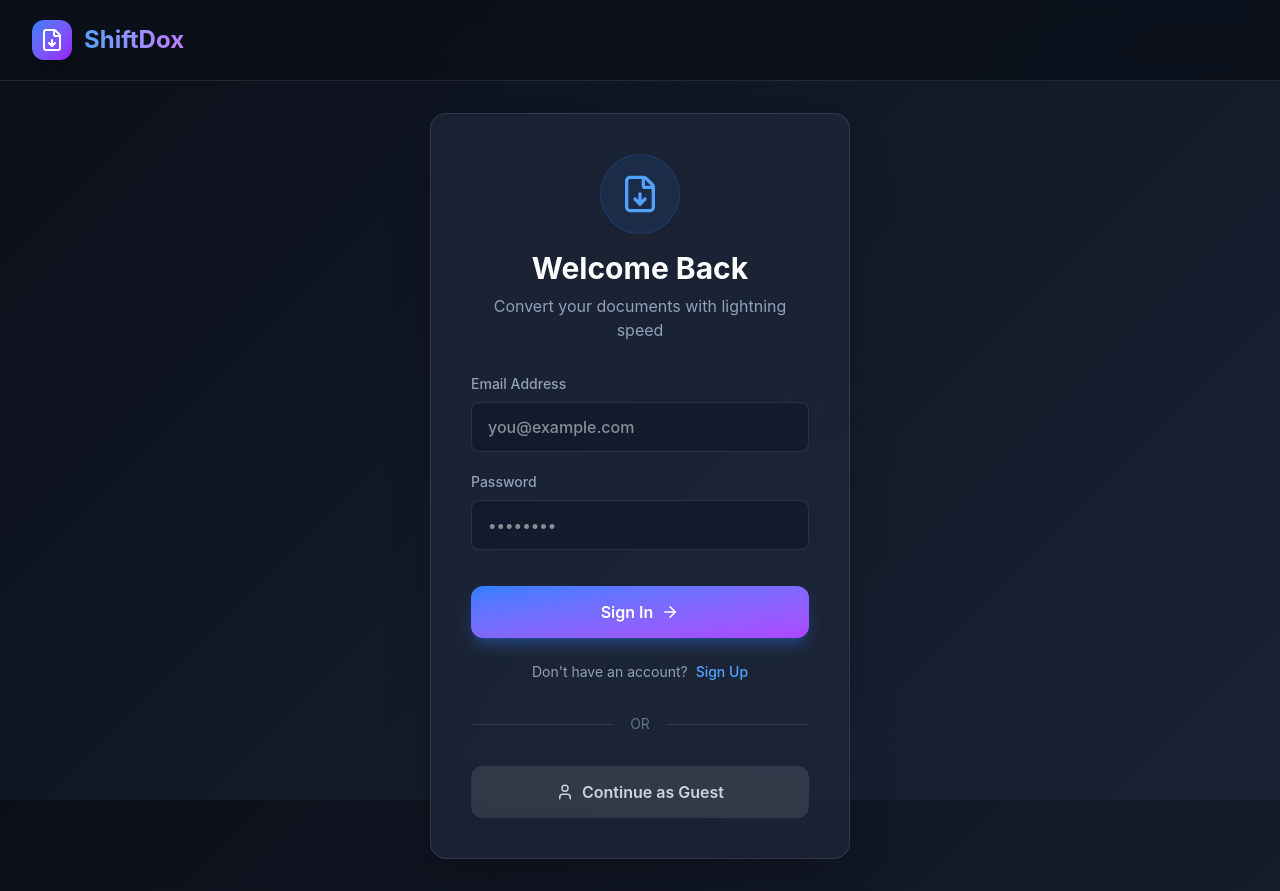
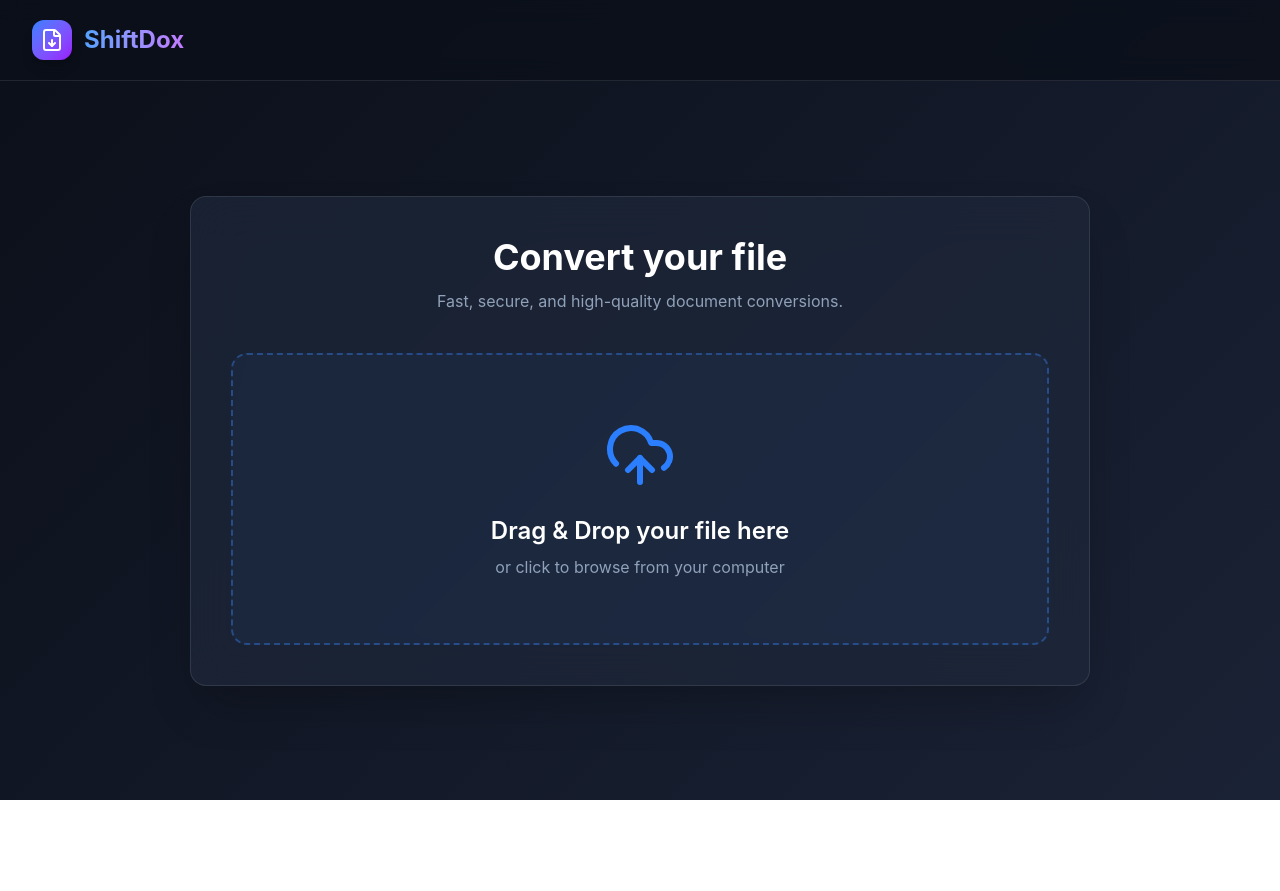
Before and after one commit to cjjimenez-dev/ShiftDox, a React (Vite) app in the folder frontend/: page / in a window 1280 px wide. After the commit the page ends 800 px from the top, so only its background shows below. Built offline with nearby package versions, Linux system fonts and the light colour scheme.

Commit message:
Remove authentication page and set Dashboard as the default route

```diff
--- a/frontend/src/App.tsx
+++ b/frontend/src/App.tsx
@@ -1,6 +1,5 @@
 import { BrowserRouter as Router, Routes, Route } from 'react-router-dom';
 import Navbar from './components/Navbar';
-import AuthPage from './pages/AuthPage';
 import DashboardPage from './pages/DashboardPage';
 import './index.css';
 
@@ -11,8 +10,7 @@ function App() {
         <Navbar />
         <main className="flex-1 flex justify-center items-center p-8">
           <Routes>
-            <Route path="/" element={<AuthPage />} />
-            <Route path="/dashboard" element={<DashboardPage />} />
+            <Route path="*" element={<DashboardPage />} />
           </Routes>
         </main>
       </div>
--- a/frontend/src/components/Navbar.tsx
+++ b/frontend/src/components/Navbar.tsx
@@ -1,13 +1,7 @@
-import { FileDown, LogOut } from 'lucide-react';
-import { useNavigate, useLocation } from 'react-router-dom';
+import { FileDown } from 'lucide-react';
 import { motion } from 'framer-motion';
 
 export default function Navbar() {
-  const navigate = useNavigate();
-  const location = useLocation();
-
-  const isAuthPage = location.pathname === '/';
-
   return (
     <motion.nav
       initial={{ y: -50, opacity: 0 }}
@@ -22,19 +16,6 @@ export default function Navbar() {
           ShiftDox
         </span>
       </div>
-
-      {!isAuthPage && (
-        <div className="flex items-center gap-6">
-          <motion.button
-            whileHover={{ scale: 1.05 }}
-            whileTap={{ scale: 0.95 }}
-            className="btn-secondary !py-2 !px-4 !w-auto text-sm"
-            onClick={() => navigate('/')}
-          >
-            <LogOut size={16} /> Exit
-          </motion.button>
-        </div>
-      )}
     </motion.nav>
   );
 }
--- a/frontend/src/pages/AuthPage.tsx
+++ /dev/null
@@ -1,97 +0,0 @@
-import { useState } from 'react';
-import { useNavigate } from 'react-router-dom';
-import { FileDown, ArrowRight, User } from 'lucide-react';
-import { motion, AnimatePresence } from 'framer-motion';
-
-export default function AuthPage() {
-  const [isLogin, setIsLogin] = useState(true);
-  const navigate = useNavigate();
-
-  const handleSubmit = (e: React.FormEvent) => {
-    e.preventDefault();
-    navigate('/dashboard');
-  };
-
-  return (
-    <motion.div
-      initial={{ opacity: 0, y: 20 }}
-      animate={{ opacity: 1, y: 0 }}
-      transition={{ duration: 0.5, ease: 'easeOut' }}
-      className="w-full max-w-[420px]"
-    >
-      <div className="glass-panel p-10 text-center">
-        <div className="mb-8 flex flex-col items-center">
-          <motion.div
-            whileHover={{ rotate: 180 }}
-            transition={{ duration: 0.4 }}
-            className="w-20 h-20 bg-blue-500/10 rounded-full flex items-center justify-center mb-4 border border-blue-500/20"
-          >
-            <FileDown size={40} className="text-blue-400" />
-          </motion.div>
-          <h1 className="text-3xl font-bold mb-2 text-white">
-            {isLogin ? 'Welcome Back' : 'Create Account'}
-          </h1>
-          <p className="text-slate-400">Convert your documents with lightning speed</p>
-        </div>
-
-        <form onSubmit={handleSubmit} className="text-left space-y-5">
-          <AnimatePresence mode="popLayout">
-            {!isLogin && (
-              <motion.div
-                initial={{ opacity: 0, height: 0 }}
-                animate={{ opacity: 1, height: 'auto' }}
-                exit={{ opacity: 0, height: 0 }}
-              >
-                <label className="block mb-2 text-sm font-medium text-slate-400">Full Name</label>
-                <input type="text" className="input-field" placeholder="John Doe" required={!isLogin} />
-              </motion.div>
-            )}
-          </AnimatePresence>
-
-          <div>
-            <label className="block mb-2 text-sm font-medium text-slate-400">Email Address</label>
-            <input type="email" className="input-field" placeholder="you@example.com" required />
-          </div>
-          <div>
-            <label className="block mb-2 text-sm font-medium text-slate-400">Password</label>
-            <input type="password" className="input-field" placeholder="••••••••" required />
-          </div>
-
-          <motion.button
-            whileHover={{ scale: 1.02 }}
-            whileTap={{ scale: 0.98 }}
-            type="submit"
-            className="btn btn-primary mt-4"
-          >
-            {isLogin ? 'Sign In' : 'Sign Up'} <ArrowRight size={18} />
-          </motion.button>
-        </form>
-
-        <div className="mt-6 text-sm text-slate-400">
-          {isLogin ? "Don't have an account? " : "Already have an account? "}
-          <button
-            onClick={() => setIsLogin(!isLogin)}
-            className="text-blue-400 hover:text-blue-300 transition-colors font-medium ml-1"
-          >
-            {isLogin ? 'Sign Up' : 'Sign In'}
-          </button>
-        </div>
-
-        <div className="flex items-center my-8 text-slate-500 text-sm">
-          <div className="flex-1 border-b border-white/10"></div>
-          <span className="px-4">OR</span>
-          <div className="flex-1 border-b border-white/10"></div>
-        </div>
-
-        <motion.button
-          whileHover={{ scale: 1.02 }}
-          whileTap={{ scale: 0.98 }}
-          onClick={() => navigate('/dashboard')}
-          className="btn btn-secondary text-slate-300"
-        >
-          <User size={18} /> Continue as Guest
-        </motion.button>
-      </div>
-    </motion.div>
-  );
-}
```
